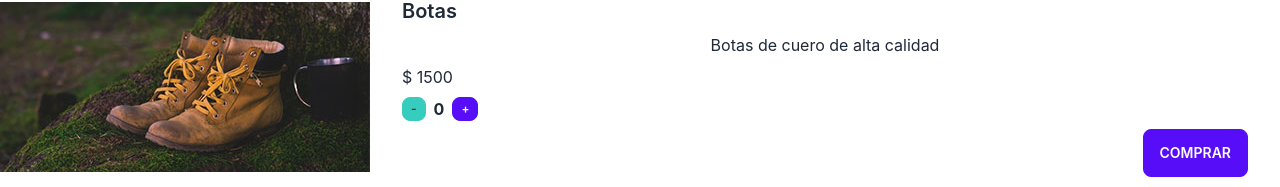
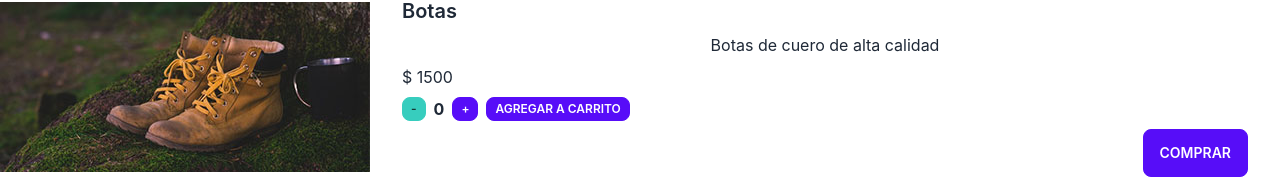
Before and after one commit to charlyuni/primera_app_react, a React (Create React App) app in the folder primera_app/: page /productos/1 in a window 1280 px wide. Shown: the part 1055-1242 px from the top of the page. Built offline with nearby package versions, Linux system fonts and the light colour scheme.

Commit message:
entregaEventos

```diff
--- a/primera_app/src/components/ItemCount.js
+++ b/primera_app/src/components/ItemCount.js
@@ -1,9 +1,6 @@
 import { useState } from "react";
 
-
-
-
-const Contador = ({stock}) => {
+const Contador = ({stock, onAdd}) => {
 
     const [count, setCount] = useState(0);
 
@@ -19,7 +16,8 @@ const Contador = ({stock}) => {
     <>
         <button onClick={restHandler} className='btn btn-accent btn-xs'> - </button>
         <strong>{count}</strong>
-        <button onClick={addHandler} className='btn btn-primary btn-xs'> + </button>
+        <button  onClick={addHandler} className='btn btn-primary btn-xs'> + </button>
+        <button onClick={()=> onAdd(count)} className='btn btn-primary btn-xs'> Agregar a Carrito </button>
     </>
     )
 }
--- a/primera_app/src/components/Shop/ShopDetailItems.js
+++ b/primera_app/src/components/Shop/ShopDetailItems.js
@@ -1,7 +1,16 @@
 import Contador from "../ItemCount";
 import { Link } from "react-router-dom";
+import { useState } from "react";
 
 const ShopDetailItems = ({producto}) => {
+
+    const [isInCart, setIsInCart] = useState(false);
+
+
+    function onAdd(count){
+        console.log(`agregaste al carrito ${count}`);
+        setIsInCart(true);
+    }
 
     return (
 
@@ -14,8 +23,9 @@ const ShopDetailItems = ({producto}) => {
                     <div >$ {producto.precio}</div>
                     </div>
                     <div className="card-actions justify-start ">
-                    <Contador stock = {producto.stock} />
+                        { isInCart? <button className="btn btn-primary">Ver carrito</button> : <Contador onAdd={onAdd} stock = {producto.stock} />  }
                     </div>
+
                     <div className="card-actions justify-end">
                     <Link to={`/productos/${producto.id}`} className="btn btn-primary">Comprar</Link>
                     </div>
```
Also changed, not shown: primera_app/src/components/Shop/ItemDetailContain.js (+2 -6 lines).
